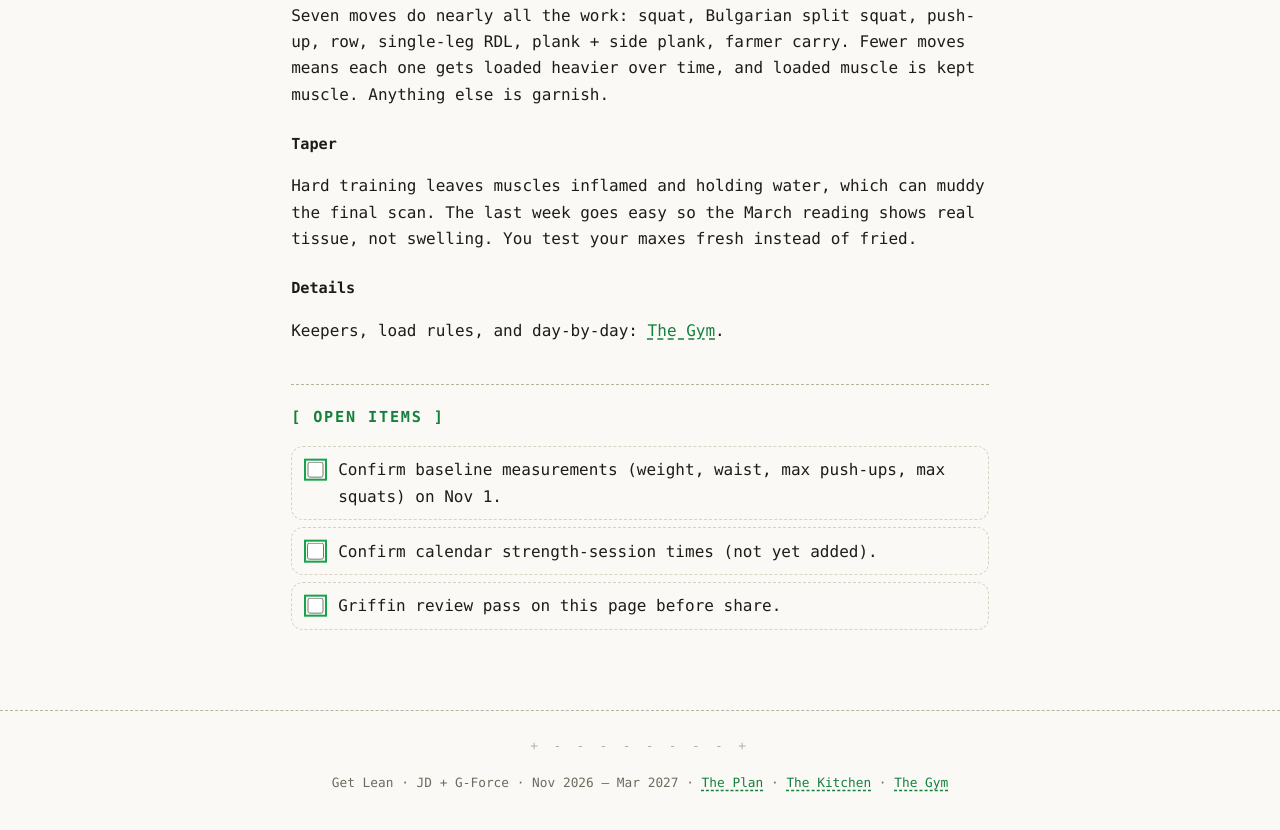
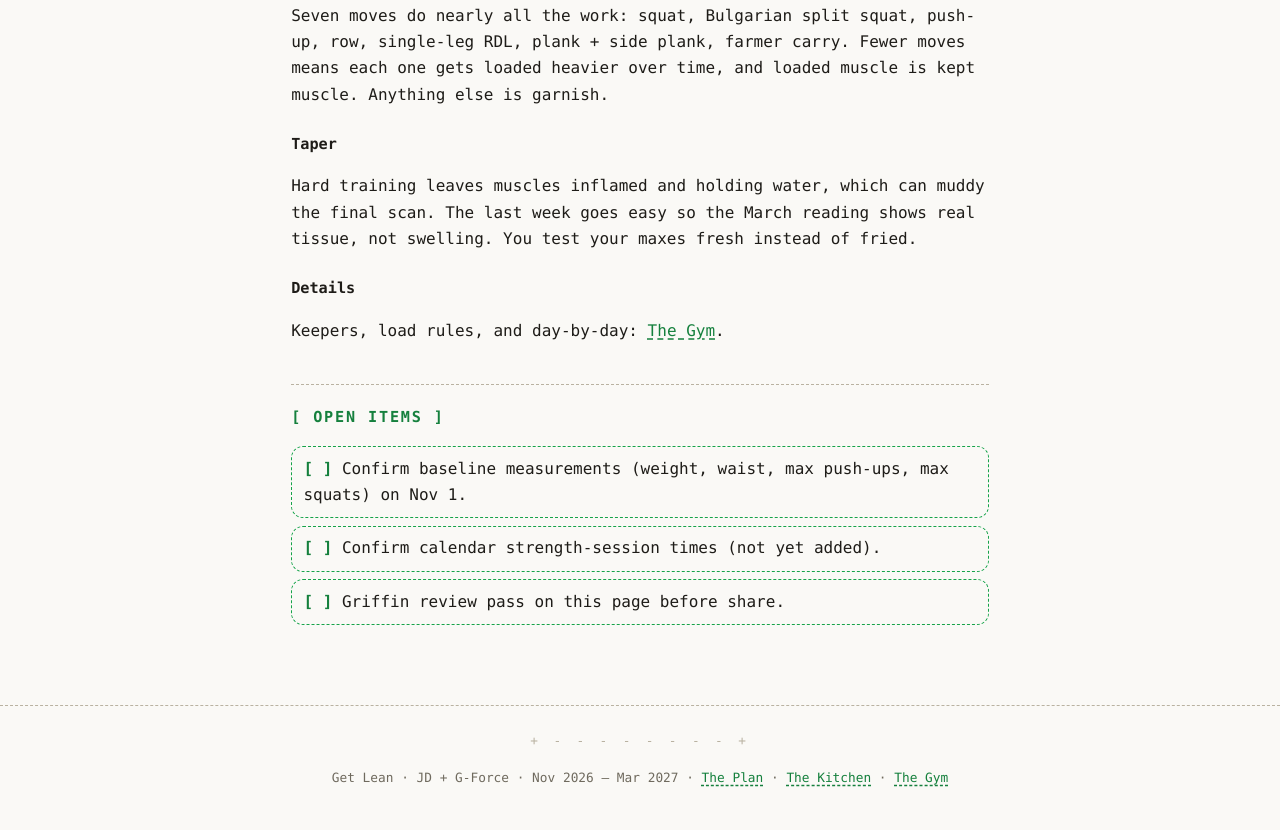
Before and after one commit to jdlewin/get-lean, a plain HTML site: page index.html in a window 1280 px wide. Shown: the part 3591-4421 px from the top of the page. Drawn offline with Linux system fonts and the light colour scheme.

Commit message:
Ship 2026-11-05-1734

```diff
--- a/style.css
+++ b/style.css
@@ -45,11 +45,10 @@ li::marker{color:var(--faint);}
 li.check{list-style:none;margin:.45em 0;}
 li.check::marker{content:"";}
 li.check label{display:flex;gap:.7em;align-items:baseline;cursor:pointer;
-  padding:.55em .7em;border:1px dashed var(--line);border-radius:12px;}
-li.check input[type=checkbox]{accent-color:var(--green);width:1.25em;height:1.25em;
-  flex:none;transform:translateY(.2em);cursor:pointer;
-  outline:2px solid var(--green);outline-offset:1px;}
-li.check input[type=checkbox]:checked{outline:none;}
+  padding:.55em .7em;border:1px dashed var(--green);border-radius:12px;}
+li.check input[type=checkbox]{position:absolute;opacity:0;pointer-events:none;}
+li.check label span::before{content:"[ ] ";color:var(--green-ink);font-weight:700;}
+li.check input[type=checkbox]:checked + span::before{content:"[x] ";}
 li.check input[type=checkbox]:checked + span{color:var(--soft);
   text-decoration:line-through;text-decoration-color:var(--green);}
 ul:has(> li.check){padding-left:0;}
```
